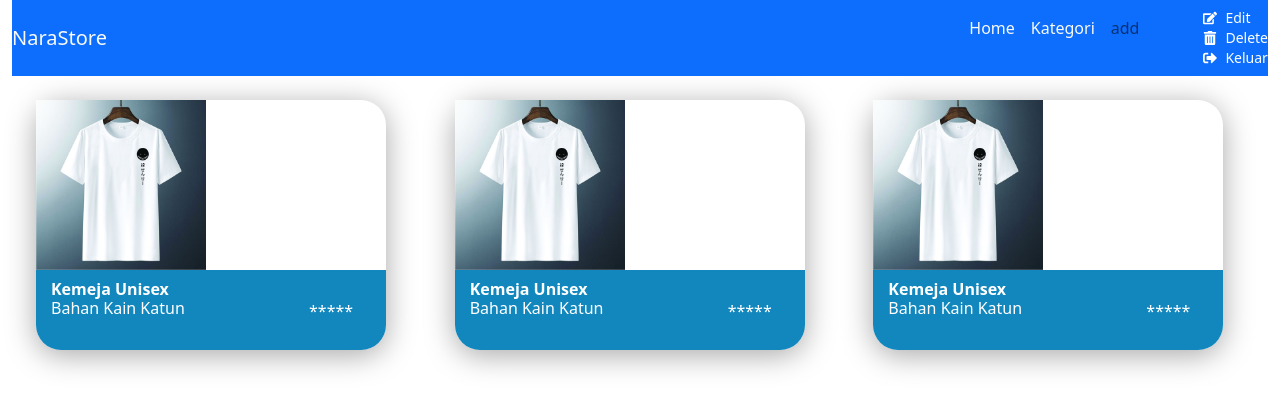
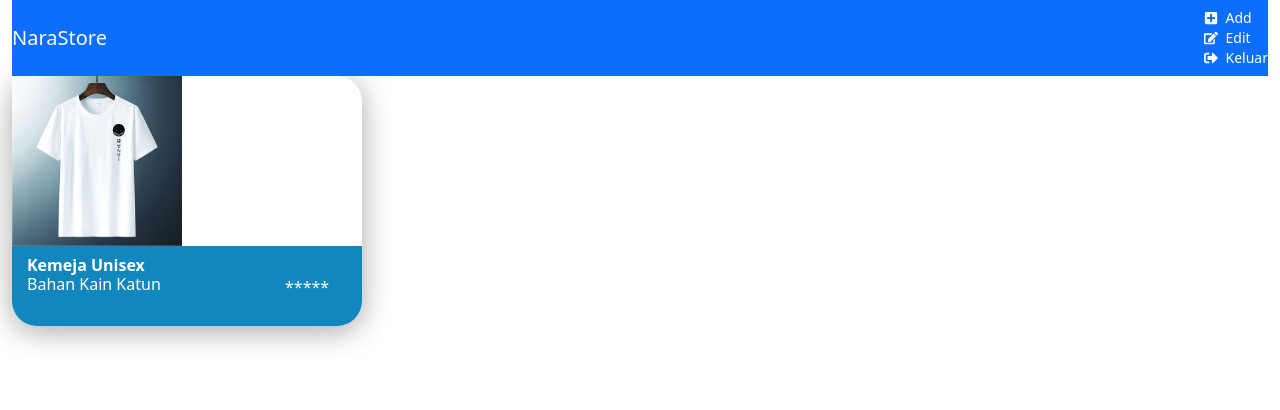
Before and after one commit to MGhifarii/NaraStore_fe, a React (Create React App) app: page /home in a window 1280 px wide. Shown: the top 410 px of the page. Built offline with nearby package versions, Linux system fonts and the light colour scheme.

Commit message:
add product

```diff
--- a/src/App.js
+++ b/src/App.js
@@ -23,6 +23,7 @@ import Register from "./pages/register.js";
 import Home from "./pages/home.js";
 import Dashboard from "./pages/dashboard.js";
 import Add from "./pages/add.js";
+import Product from "./pages/product.js";
 // import Homepage from "./pages/Homepage.js";
 // import Article from "./pages/Article";
 // import ArticleDetails from "./pages/ArticleDetails";
@@ -30,6 +31,7 @@ import Add from "./pages/add.js";
 // import EditProfile from "./pages/EditProfile";
 // import Navbar from "./components/Navbar.js";
 import "./styles/App.css";
+// import Product from "./component/product.js";
 
 // import VehicleList from "./pages/admin/vehicle-crud/VehicleList.js";
 // import VehicleCreateForm from "./pages/admin/vehicle-crud/VehicleCreateForm.js";
@@ -53,6 +55,7 @@ const App = () => {
           <Route path="/login" element={<Login />} />
           <Route path="/register" element={<Register />} />
           <Route path="/add" element={<Add />} />
+          <Route path="/product" element={<Product />} />
 
 
 
--- a/src/component/Header.js
+++ b/src/component/Header.js
@@ -1,5 +1,5 @@
 import React, {Component} from 'react';
-import { FaSignOutAlt, FaEdit, FaTrashAlt} from "react-icons/fa";
+import { FaSignOutAlt, FaEdit,FaPlusSquare} from "react-icons/fa";
 import { useDispatch, useSelector } from 'react-redux';
 import { Link, useNavigate } from 'react-router-dom';
 import { logout, reset } from '../features/auth/authSlice';
@@ -25,32 +25,25 @@ const Header = () => {
                         <div className="collapse-navbar-collapse ml-auto">
                             <ul className="navbar-nav ">
                                 <li className="nav-item ">
-                                    <a className="nav-link text-light" href="#">Home
-                                     <span className="sr-only">(current)</span></a>
-                                </li>
-                                <li className="nav-item ">
-                                    <a className="nav-link text-light" href="#">Kategori</a>
-                                </li>
-                                <li className="nav-item ">
-                                    <Link to={"/add"} className="nav-link">add</Link>
-                                </li>
-                                <li className="nav-item ">
+                                <div class="ml-12 flex">
+                                    <button class="flex self-center ml-2 text-sm whitespace-nowrap text-white">
+                                        <span className="self-center">
+                                            <FaPlusSquare/>
+                                        </span>
+                                    <Link to={"/add"}>
+                                        <span className="ml-2">Add</span>
+                                    </Link>
+                                    </button>
+                                </div>
                                 <div class="ml-12 flex">
                                     <button
                                     class="flex self-center ml-2 text-sm whitespace-nowrap text-white">
                                         <span className="self-center">
                                             <FaEdit/>
                                         </span>
-                                    <span className="ml-2">Edit</span>
-                                    </button>
-                                </div>
-                                <div class="ml-12 flex">
-                                    <button
-                                    class="flex self-center ml-2 text-sm whitespace-nowrap text-white">
-                                        <span className="self-center">
-                                            <FaTrashAlt/>
-                                        </span>
-                                    <span className="ml-2">Delete</span>
+                                    <Link to={"/product"}>
+                                        <span className="ml-2">Edit</span>
+                                    </Link>
                                     </button>
                                 </div>
                                 <div class="ml-12 flex">
--- a/src/component/ProductAdd.js
+++ b/src/component/ProductAdd.js
@@ -1,5 +1,7 @@
 import React, {Component} from "react";
 import productService from "../features/product/productService";
+import axios from "axios";
+import { Link } from "react-router-dom";
 
 export default class ProductAdd extends Component{
   constructor(props){
@@ -44,8 +46,14 @@ export default class ProductAdd extends Component{
       description: this.state.description,
       prize: this.state.prize
     };
+    console.log(data)
 
-    productService.create(data)
+    axios.post('http://localhost:5000/api/products/', data,
+    {
+      headers: {
+        'Content-Type': 'application/json'
+      }
+    })
     .then(response => {
           this.setState({
             id: response.data.id,
@@ -59,6 +67,22 @@ export default class ProductAdd extends Component{
         }).catch(e => {
           console.log(e);
         });
+
+    // productService.create(data)
+    //   .then(response => {
+    //     this.setState({
+    //       id: response.data.id,
+    //       name: response.data.name,
+    //       description: response.data.description,
+    //       prize: response.data.prize,
+    //       published: response.data.published,
+    //       submitted: true
+    //     });
+    //     console.log(response.data);
+    //   }).catch(e => {
+    //     console.log(e);
+    //   });
+
   }
 
   newProduct(){
@@ -82,6 +106,10 @@ export default class ProductAdd extends Component{
             <button className="btn btn-success" onClick={this.newProduct}>
               Add
             </button>
+            <Link to={"/home"}>
+              <button className="btn btn-success">Home</button>
+            </Link>
+
           </div>
         ) : (
           <div>
--- a/src/component/ProductList.js
+++ b/src/component/ProductList.js
@@ -112,7 +112,7 @@ export default class ProductList extends Component {
                         {products &&
                             products.map((product, index) =>(
                                 <li
-                                className={"list-group-item" + (indec === currentIndex ? "active" : "")}
+                                className={"list-group-item" + (index === currentIndex ? "active" : "")}
                                 onClick={() => this.setActiveProduct(product, index)}
                                 key={index}
                                 >
--- a/src/component/product.js
+++ b/src/component/product.js
@@ -41,7 +41,7 @@ export default class Product extends Component{
         });
     }
 
-    onChangeDescription(){
+    onChangeDescription(e){
         const description = e.target.value;
 
         this.setState(function(prevState){
@@ -54,7 +54,7 @@ export default class Product extends Component{
         });
     }
 
-    onChangePrize(){
+    onChangePrize(e){
         const prize = e.target.value;
 
         this.setState(function(prevState){
@@ -73,7 +73,7 @@ export default class Product extends Component{
             this.setState({
                 currentProduct: response.data
             });
-            console.log(e);
+            console.log(id);
         });
     }
 
--- a/src/features/product/productService.js
+++ b/src/features/product/productService.js
@@ -1,32 +1,33 @@
-import http from "../../http-common";
+import axios from "axios";
 
 class ProductService {
     getAll(){
-        return http.get("/products");
+        return axios.get("/products");
     }
 
     get(id){
-        return http.get(`/products/${id}`);
+        return axios.get(`/products/${id}`);
     }
 
     create(data){
-        return http.post("/products", data);
+        console.log(data)
+        return axios.post("/products", data);
     }
 
     update(id, data){
-        return http.put(`/products/${id}`, data);
+        return axios.put(`/products/${id}`, data);
     }
 
     delete(id){
-        return http.delete(`/products/${id}`);
+        return axios.delete(`/products/${id}`);
     }
 
     deleteAll(){
-        return http.delete("/products");
+        return axios.delete("/products");
     }
 
     findByName(name){
-        return http.get(`/products?name=${name}`);
+        return axios.get(`/products?name=${name}`);
     }
 }
 
--- a/src/pages/home.js
+++ b/src/pages/home.js
@@ -1,5 +1,6 @@
 import React from 'react'
 import Header from '../component/Header.js'
+import ShopCard from '../component/ShopCard.js'
 import ShopGrid from '../component/ShopGrid.js'
 
 
@@ -7,7 +8,7 @@ const home = () => {
   return (
     <>
       <Header/>
-      <ShopGrid/>
+      <ShopCard/>
 
     </>
 
--- /dev/null
+++ b/src/pages/product.js
@@ -0,0 +1,14 @@
+import React from 'react'
+import Product from '../component/product'
+import ProductList from '../component/ProductList'
+
+const products = () => {
+  return (
+    <div>
+
+        <ProductList/>
+    </div>
+  )
+}
+
+export default products
```
Also changed, not shown: src/http-common.js (line endings or trailing spaces), src/pages/login.js (line endings or trailing spaces). Lines whose indentation alone changed are shown as unchanged.
